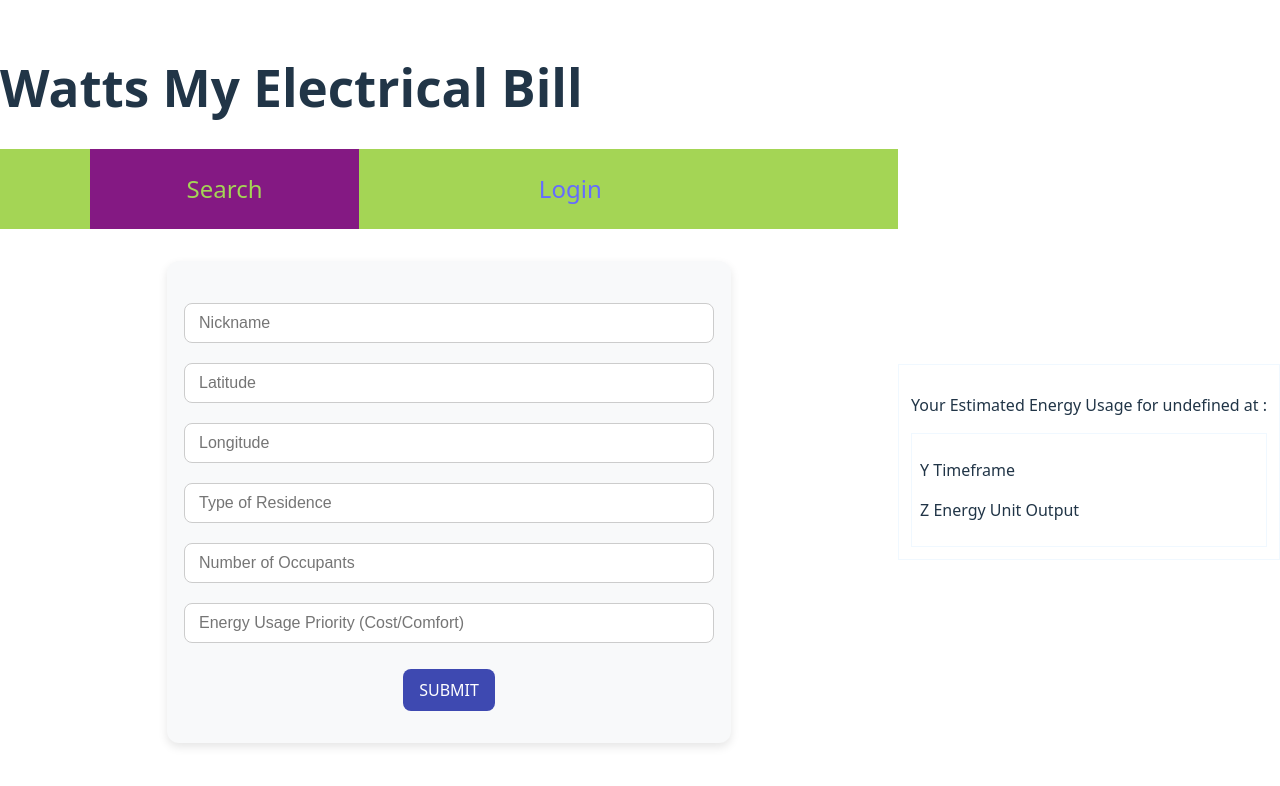
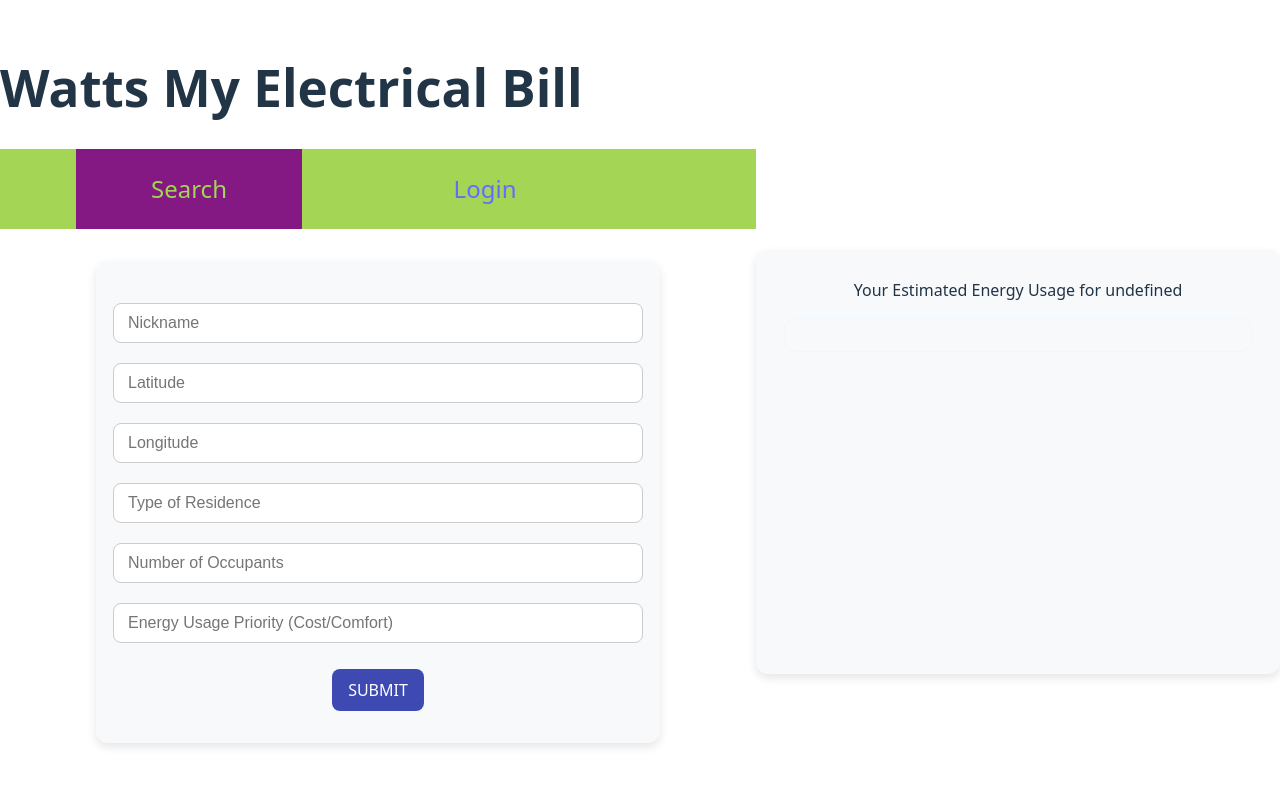
Before and after one commit to mkendall42/Watts-My-Electricity-Bill-FE-updates, a React (Vite) app: page / in a window 1280 px wide. Shown: the top 786 px of the page. Built offline with nearby package versions, Linux system fonts and the light colour scheme.

Commit message:
Update: Css for HomeContainer

```diff
--- a/src/ResultsContainer/ResultsContainer.css
+++ b/src/ResultsContainer/ResultsContainer.css
@@ -1,11 +1,26 @@
-.results {
-    display: flex;
-    flex-direction: column;
-    border: .1em solid aliceblue;
-    padding: .75em;
+.results-window {
+  display: flex;
+  flex-direction: column;
+  align-items: center;
+  background-color: #f8f9fa;
+  padding: .75em;
+  border-radius: 12px;
+  box-shadow: 0 4px 10px rgba(0, 0, 0, 0.1);
+  width: 90%;
+  max-width: 500px;
+  margin: 2rem auto;
+	height: 50vh
 }
 
 .values {
-    border: .1em solid aliceblue;
-    padding: .5em;
+	width: 90%;
+  border: .1em solid aliceblue;
+  border-radius: 12px;
+  padding: .5em;
 }
+
+.results {
+	align-items: center;
+	width: 90%;
+
+}
--- a/src/ResultsContainer/ResultsContainer.jsx
+++ b/src/ResultsContainer/ResultsContainer.jsx
@@ -2,17 +2,15 @@ import './ResultsContainer.css';
 import useState from 'react';
 
 const ResultsContainer = ({ results }) => {
-
 		let nickname = results.nickname
-		let nameAndLocation = `Your Estimated Energy Usage for ${nickname} at :`
+		let nameAndLocation = `Your Estimated Energy Usage for ${nickname}`
 
     return (
-        <section className='results'>
+        <section className='results-window'>
             <p>{nameAndLocation}</p>
                 <section className='values'>
-                    <p>{ results.cost }</p>
-                    <p>Y Timeframe</p>
-                    <p>Z Energy Unit Output</p>
+                    <p className='results'>{ results.cost }</p>
+                    <p className='results'>{ results.energy_consumption }</p>
                 </section>
         </section>
     )
--- a/src/SearchContainer/SearchContainer.css
+++ b/src/SearchContainer/SearchContainer.css
@@ -29,7 +29,6 @@ button {
   border-radius: 8px;
   font-size: 1rem;
   cursor: pointer;
-  transition: background-color 0.2s ease;
 }
 
 button:hover {
```
